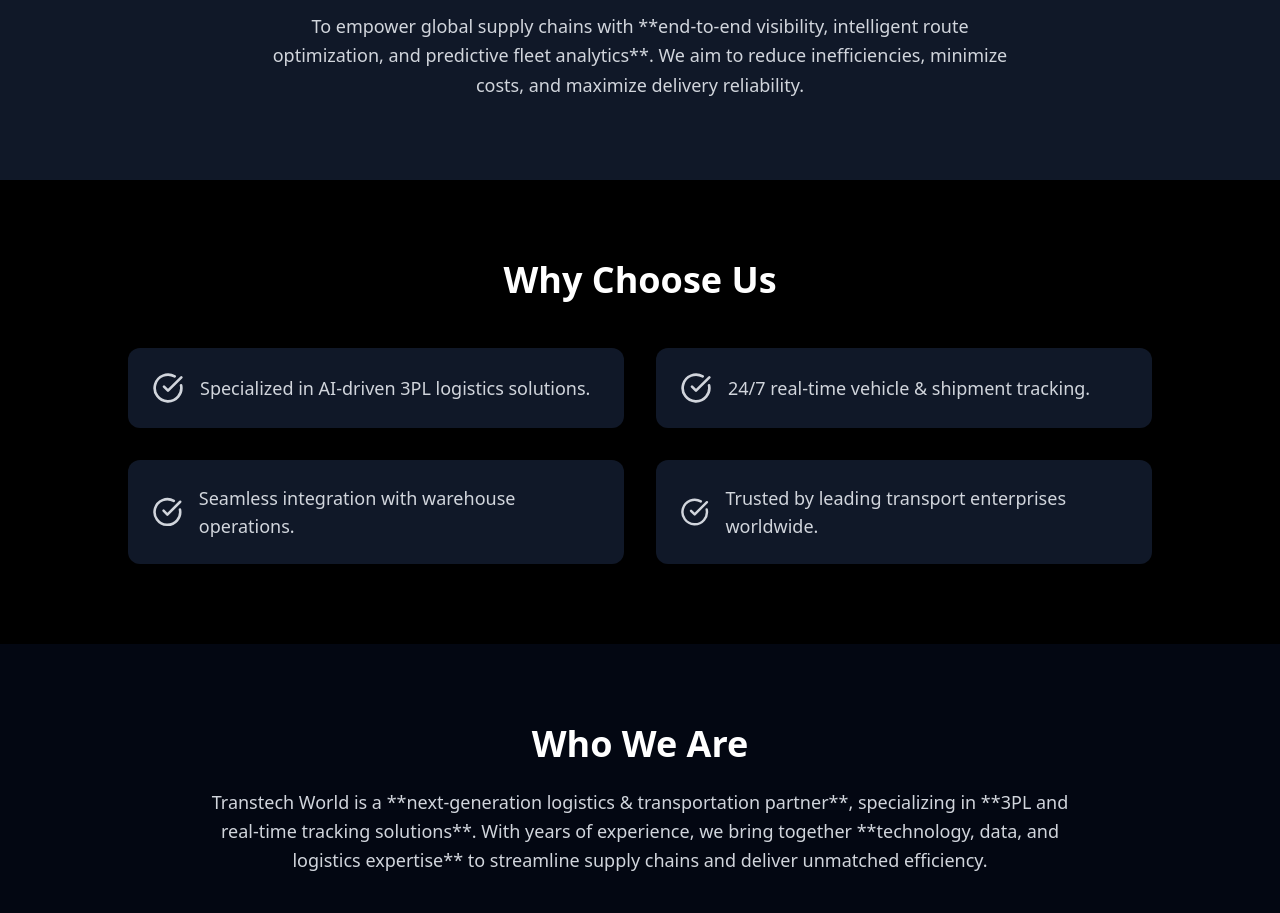
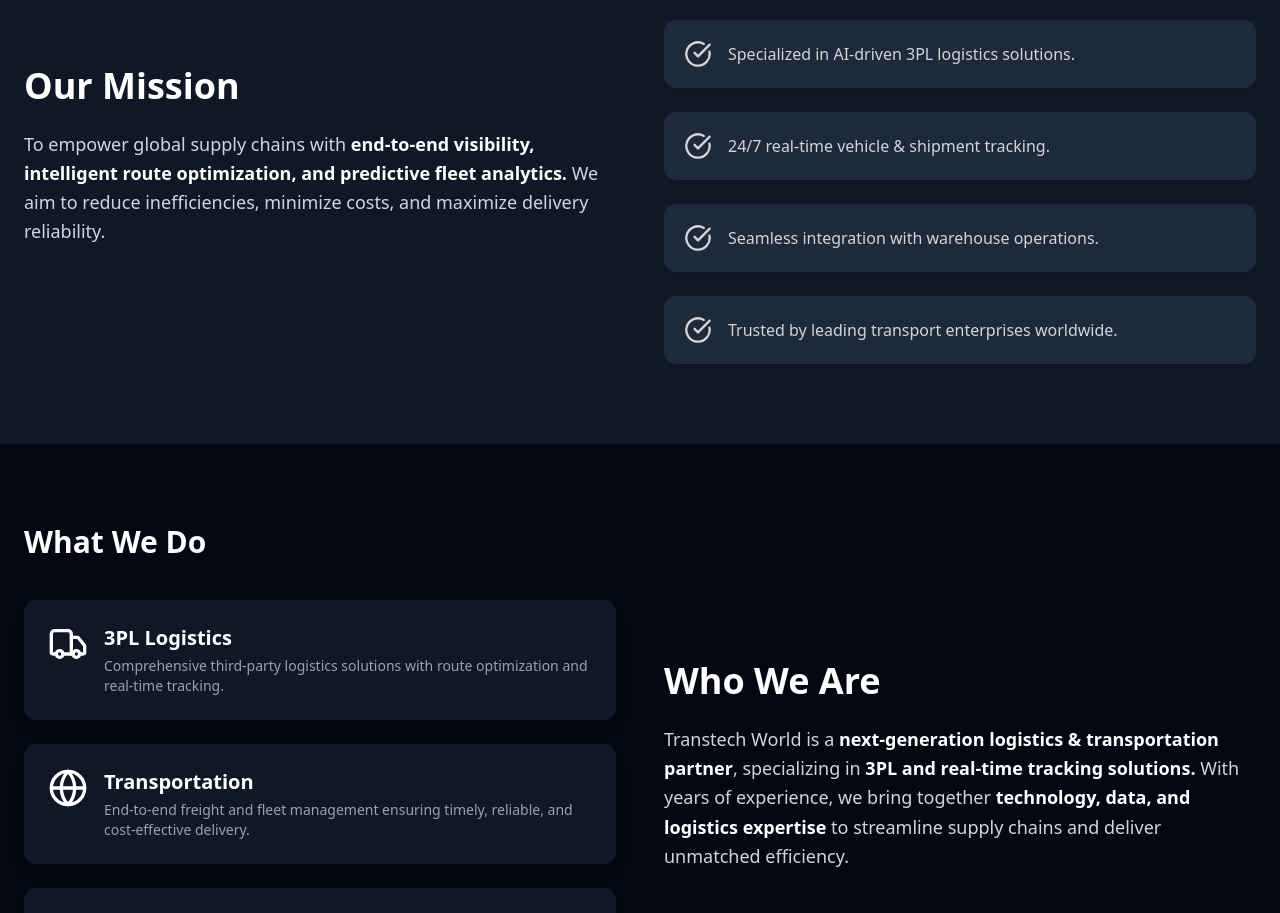
Before and after one commit to Shubham-juris/transtrac-world, a React (Vite) app: page /about-us in a window 1280 px wide. Shown: the part 1440-2353 px from the top of the page. Built offline with nearby package versions, Linux system fonts and the light colour scheme.

Commit message:
structure changing

```diff
--- a/src/common/Navbar.jsx
+++ b/src/common/Navbar.jsx
@@ -17,7 +17,6 @@
 ];
 
 
-  // Calculate top bar height dynamically
   useEffect(() => {
     if (topBarRef.current) {
       setTopBarHeight(topBarRef.current.offsetHeight);
--- a/src/components/aboutcomponents/OurMission.jsx
+++ b/src/components/aboutcomponents/OurMission.jsx
@@ -1,26 +1,59 @@
 import React, { useEffect } from "react";
 import AOS from "aos";
 import "aos/dist/aos.css";
+import { motion } from "framer-motion";
+import { CheckCircle } from "lucide-react";
 
 export default function OurMission() {
   useEffect(() => {
     AOS.init({ duration: 1200, once: true });
   }, []);
 
+  const reasons = [
+    "Specialized in AI-driven 3PL logistics solutions.",
+    "24/7 real-time vehicle & shipment tracking.",
+    "Seamless integration with warehouse operations.",
+    "Trusted by leading transport enterprises worldwide.",
+  ];
+
   return (
-    <section className="bg-gray-900 text-white py-20 px-6 text-center">
-      <h2 data-aos="fade-up" className="text-4xl font-bold mb-6">
-        Our Mission
-      </h2>
-      <p
-        data-aos="zoom-in"
-        className="text-gray-300 max-w-3xl mx-auto text-lg leading-relaxed"
-      >
-        To empower global supply chains with **end-to-end visibility,
-        intelligent route optimization, and predictive fleet analytics**.
-        We aim to reduce inefficiencies, minimize costs, and maximize delivery
-        reliability.
-      </p>
+    <section className="bg-gray-900 text-white py-20 px-6">
+      <div className="max-w-7xl mx-auto grid md:grid-cols-2 gap-12 items-center">
+        {/* Left Side - Our Mission */}
+        <div data-aos="fade-right" className="text-center md:text-left">
+          <h2 className="text-4xl font-bold mb-6">Our Mission</h2>
+          <p className="text-gray-300 text-lg leading-relaxed">
+            To empower global supply chains with{" "}
+            <span className="font-semibold text-white">
+              end-to-end visibility, intelligent route optimization, and
+              predictive fleet analytics.
+            </span>{" "}
+            We aim to reduce inefficiencies, minimize costs, and maximize
+            delivery reliability.
+          </p>
+        </div>
+
+        {/* Right Side - Why Choose Us */}
+        <div data-aos="fade-left">
+          <h2 className="text-4xl font-bold text-center md:text-left mb-8">
+            Why Choose Us
+          </h2>
+          <div className="grid sm:grid-cols-1 gap-6">
+            {reasons.map((r, i) => (
+              <motion.div
+                key={i}
+                initial={{ opacity: 0, y: 40 }}
+                whileInView={{ opacity: 1, y: 0 }}
+                transition={{ duration: 0.6, delay: i * 0.2 }}
+                className="flex items-center bg-gray-800 rounded-xl p-5 shadow-lg hover:shadow-2xl transition"
+              >
+                <CheckCircle className="h-7 w-7 text-gray-300 mr-4" />
+                <p className="text-gray-300 text-base">{r}</p>
+              </motion.div>
+            ))}
+          </div>
+        </div>
+      </div>
     </section>
   );
 }
--- a/src/components/aboutcomponents/WhoWeAre.jsx
+++ b/src/components/aboutcomponents/WhoWeAre.jsx
@@ -1,14 +1,66 @@
 import React from "react";
 import { motion } from "framer-motion";
+import { Truck, Globe, BarChart } from "lucide-react";
 
 export default function WhoWeAre() {
+  const services = [
+    {
+      icon: <Truck className="h-10 w-10 text-white" />,
+      title: "3PL Logistics",
+      desc: "Comprehensive third-party logistics solutions with route optimization and real-time tracking.",
+    },
+    {
+      icon: <Globe className="h-10 w-10 text-white" />,
+      title: "Transportation",
+      desc: "End-to-end freight and fleet management ensuring timely, reliable, and cost-effective delivery.",
+    },
+    {
+      icon: <BarChart className="h-10 w-10 text-white" />,
+      title: "Data-Driven Insights",
+      desc: "Analytics-driven operations to optimize performance and reduce logistics inefficiencies.",
+    },
+  ];
+
   return (
-    <section className="bg-gray-950 text-white py-20 px-6 text-center">
+    <section className="bg-gray-950 text-white py-20 px-6">
+      <div className="max-w-7xl mx-auto grid md:grid-cols-2 gap-12 items-center">
+        {/* LEFT SIDE – WHAT WE DO */}
+        <div>
+          <motion.h3
+            initial={{ opacity: 0, x: -40 }}
+            whileInView={{ opacity: 1, x: 0 }}
+            transition={{ duration: 0.8 }}
+            className="text-3xl font-bold mb-10 text-center md:text-left"
+          >
+            What We Do
+          </motion.h3>
+
+          <div className="grid sm:grid-cols-1 gap-6">
+            {services.map((s, i) => (
+              <motion.div
+                key={i}
+                initial={{ opacity: 0, y: 40 }}
+                whileInView={{ opacity: 1, y: 0 }}
+                transition={{ duration: 0.6, delay: i * 0.2 }}
+                className="flex items-start bg-gray-900 rounded-xl p-6 shadow-lg hover:shadow-2xl transition"
+              >
+                <div className="mr-4">{s.icon}</div>
+                <div className="text-left">
+                  <h3 className="text-xl font-semibold mb-1">{s.title}</h3>
+                  <p className="text-gray-400 text-sm">{s.desc}</p>
+                </div>
+              </motion.div>
+            ))}
+          </div>
+        </div>
+
+        {/* RIGHT SIDE – WHO WE ARE */}
+        <div>
           <motion.h2
-        initial={{ opacity: 0, y: -40 }}
-        whileInView={{ opacity: 1, y: 0 }}
+            initial={{ opacity: 0, x: 40 }}
+            whileInView={{ opacity: 1, x: 0 }}
             transition={{ duration: 0.8 }}
-        className="text-4xl font-bold mb-6"
+            className="text-4xl font-bold mb-6 text-center md:text-left"
           >
             Who We Are
           </motion.h2>
@@ -17,14 +69,24 @@
             initial={{ opacity: 0 }}
             whileInView={{ opacity: 1 }}
             transition={{ duration: 1, delay: 0.3 }}
-        className="text-gray-300 max-w-4xl mx-auto text-lg leading-relaxed"
+            className="text-gray-300 text-lg leading-relaxed max-w-xl mx-auto md:mx-0"
           >
-        Transtech World is a **next-generation logistics & transportation
-        partner**, specializing in **3PL and real-time tracking solutions**.
-        With years of experience, we bring together **technology, data, and
-        logistics expertise** to streamline supply chains and deliver unmatched
-        efficiency.
+            Transtech World is a{" "}
+            <span className="font-semibold text-white">
+              next-generation logistics & transportation partner
+            </span>
+            , specializing in{" "}
+            <span className="font-semibold text-white">
+              3PL and real-time tracking solutions.
+            </span>{" "}
+            With years of experience, we bring together{" "}
+            <span className="font-semibold text-white">
+              technology, data, and logistics expertise
+            </span>{" "}
+            to streamline supply chains and deliver unmatched efficiency.
           </motion.p>
+        </div>
+      </div>
     </section>
   );
 }
--- a/src/pages/AboutPage.jsx
+++ b/src/pages/AboutPage.jsx
@@ -1,9 +1,9 @@
 import React from "react";
 import HeroAbout from "../components/aboutcomponents/HeroAbout";
 import OurMission from "../components/aboutcomponents/OurMission";
-import WhyChooseUs from "../components/aboutcomponents/WhyChooseUs";
+// import WhyChooseUs from "../components/aboutcomponents/WhyChooseUs";
 import WhoWeAre from "../components/aboutcomponents/WhoWeAre";
-import WhatWeDo from "../components/aboutcomponents/WhatWeDo";
+// import WhatWeDo from "../components/aboutcomponents/WhatWeDo";
 import CTA from "../components/aboutcomponents/CTA";
 import AboutUsSection from "../components/homeComponents/AboutUsSection";
 
@@ -13,9 +13,9 @@
       <HeroAbout />
       <AboutUsSection />
       <OurMission />
-      <WhyChooseUs />
+      {/* <WhyChooseUs /> */}
       <WhoWeAre />
-      <WhatWeDo />
+      {/* <WhatWeDo /> */}
       <CTA />
     </>
   );
```
Also changed, not shown: src/components/homeComponents/Home.jsx (+62 -51 lines). Lines whose indentation alone changed are shown as unchanged.
